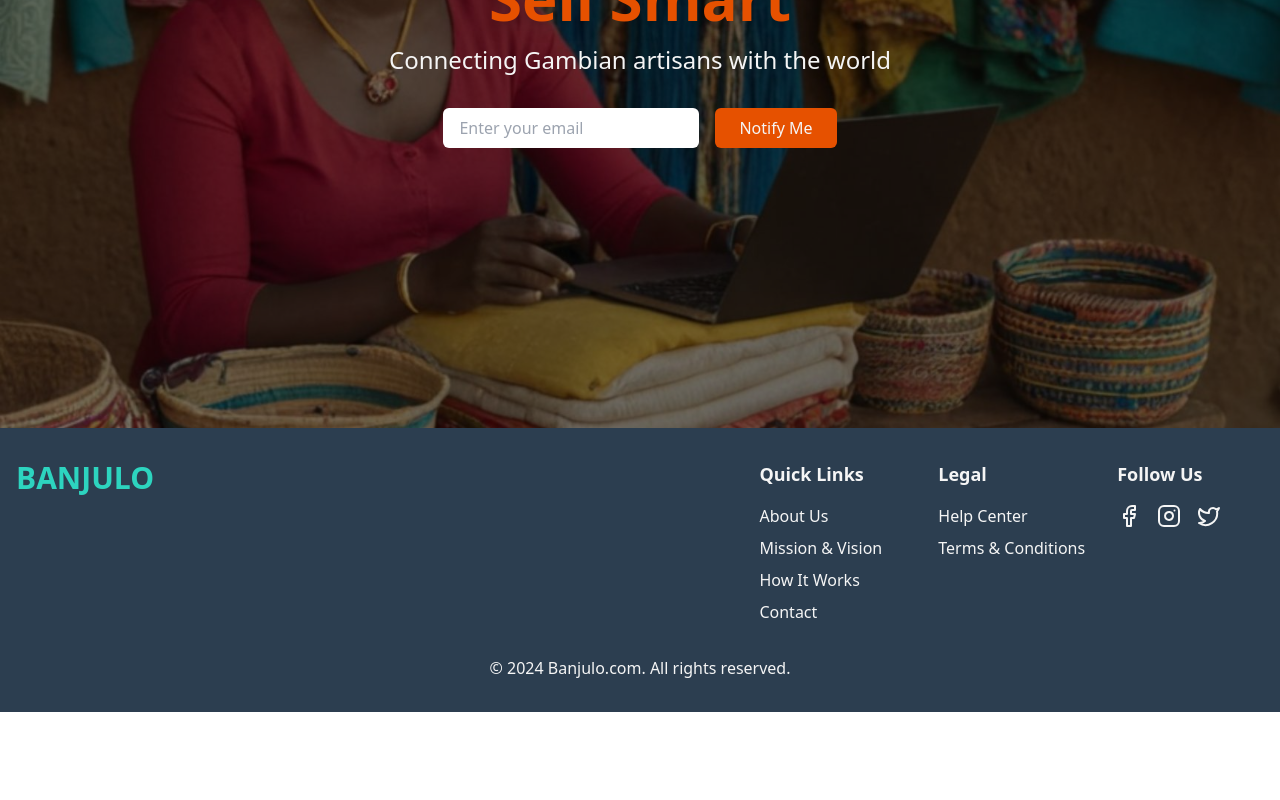
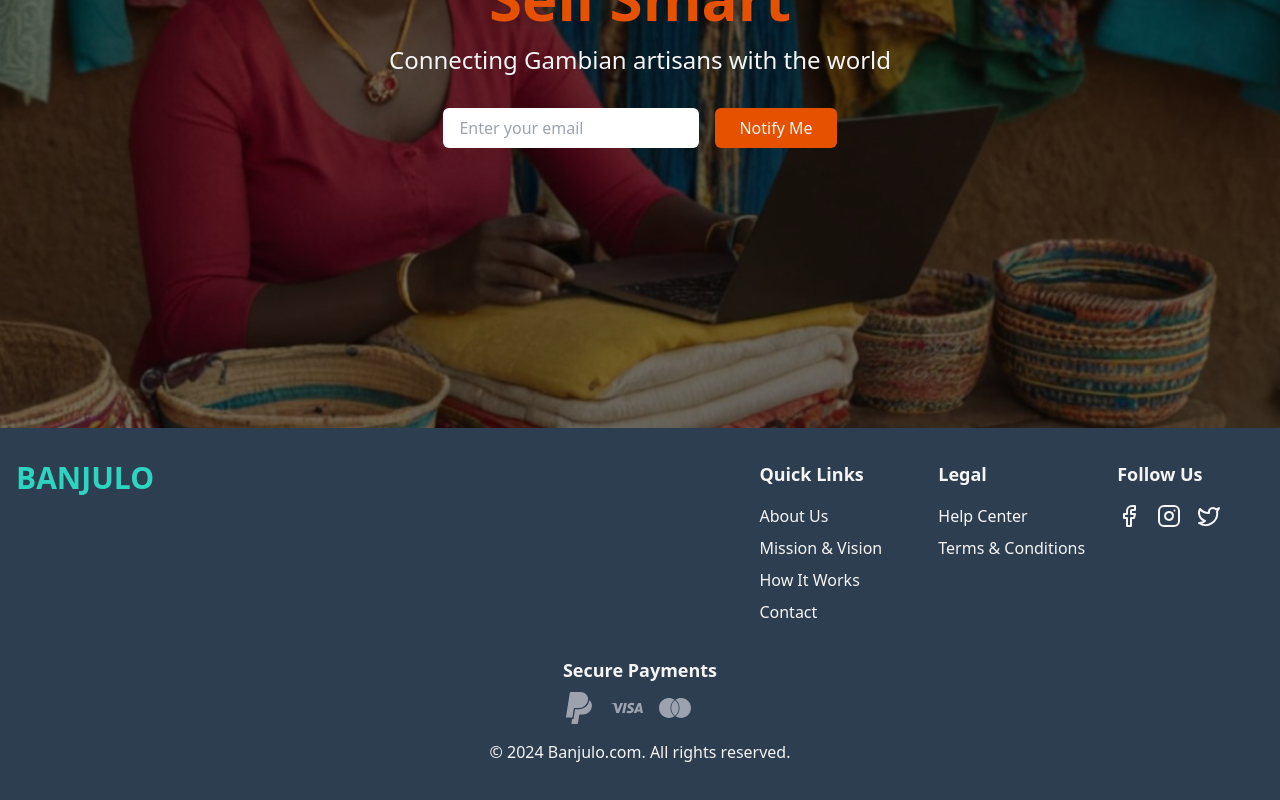
Before and after one commit to hafizasad419/Banjulo, a React (Vite) app: page / in a window 1280 px wide. Shown: the part 464-1264 px from the top of the page. Before the commit the page ends 1176 px from the top, so only its background shows below. Built offline with nearby package versions, Linux system fonts and the light colour scheme.

Commit message:
add payment methods in footer

```diff
--- a/package.json
+++ b/package.json
@@ -14,6 +14,7 @@
     "lucide-react": "^0.439.0",
     "react": "^18.3.1",
     "react-dom": "^18.3.1",
+    "react-icons": "^5.3.0",
     "react-router-dom": "^6.26.1"
   },
   "devDependencies": {
--- a/src/components/Footer/Footer.jsx
+++ b/src/components/Footer/Footer.jsx
@@ -1,6 +1,8 @@
 import React from 'react'
 import { Link } from 'react-router-dom'
 import { Facebook, Instagram, Twitter } from 'lucide-react'
+import { SiPaypal, SiVisa, SiMastercard } from 'react-icons/si'
+
 
 const footerLinks = [
   {
@@ -27,6 +29,12 @@ const footerLinks = [
       { name: 'Twitter', icon: Twitter, url: '#' },
     ]
   }
+]
+
+const paymentIcons = [
+  { name: 'PayPal', icon: <SiPaypal className="w-8 h-8" /> },
+  { name: 'Visa', icon: <SiVisa className="w-8 h-8" /> },
+  { name: 'MasterCard', icon: <SiMastercard className="w-8 h-8" /> },
 ]
 
 export default function Footer() {
@@ -68,7 +76,18 @@ export default function Footer() {
             ))}
           </div>
         </div>
-        <div className="mt-8 text-center">
+        <div className="my-12 md:mt-8 flex flex-col items-center">
+          <div className="mb-4">
+            <h3 className="text-lg font-semibold mb-2">Secure Payments</h3>
+            <div className="flex space-x-4">
+              {paymentIcons.map((icon, index) => (
+                <div key={index} className="text-gray-400 hover:text-white transition-colors duration-300">
+                  {icon.icon}
+                  <span className="sr-only">{icon.name}</span>
+                </div>
+              ))}
+            </div>
+          </div>
           <p>&copy; {new Date().getFullYear()} Banjulo.com. All rights reserved.</p>
         </div>
       </div>
```
Also changed, not shown: 1 other file (tests, documents, lock files or other folders).
